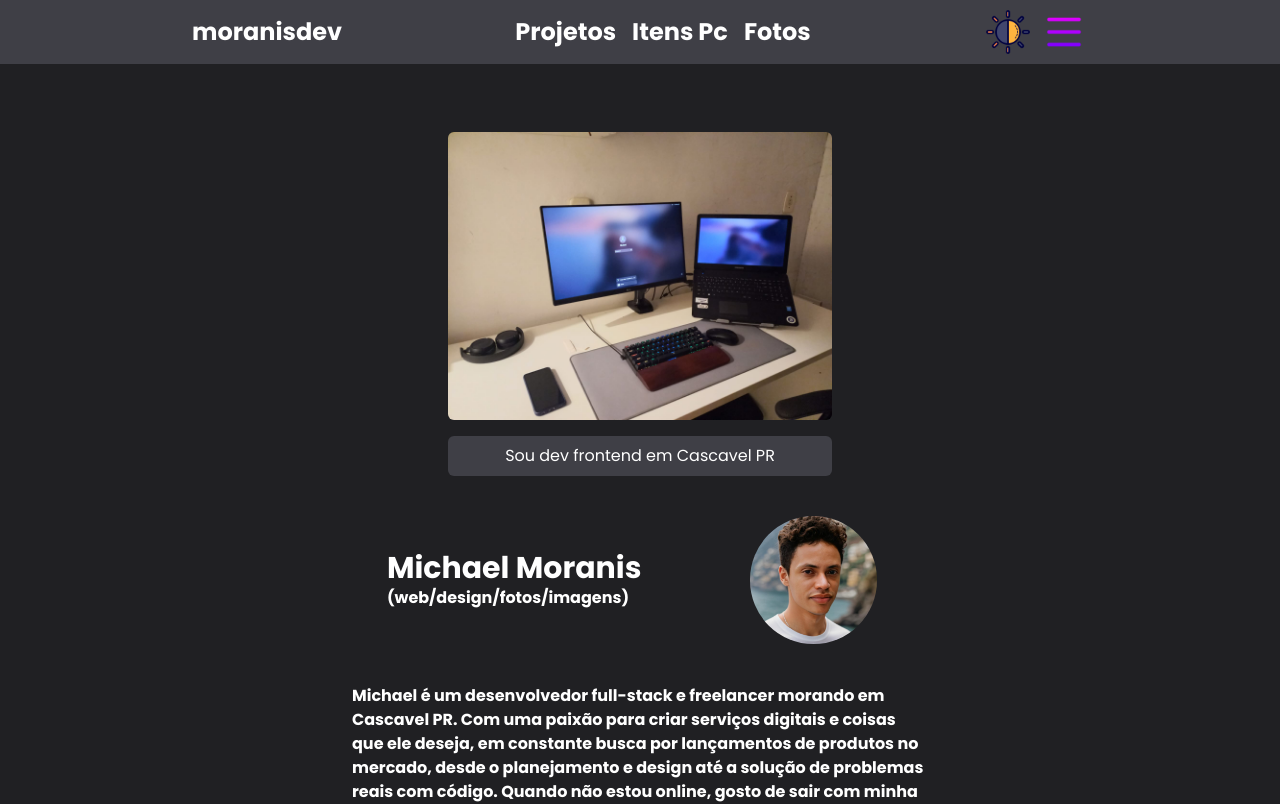
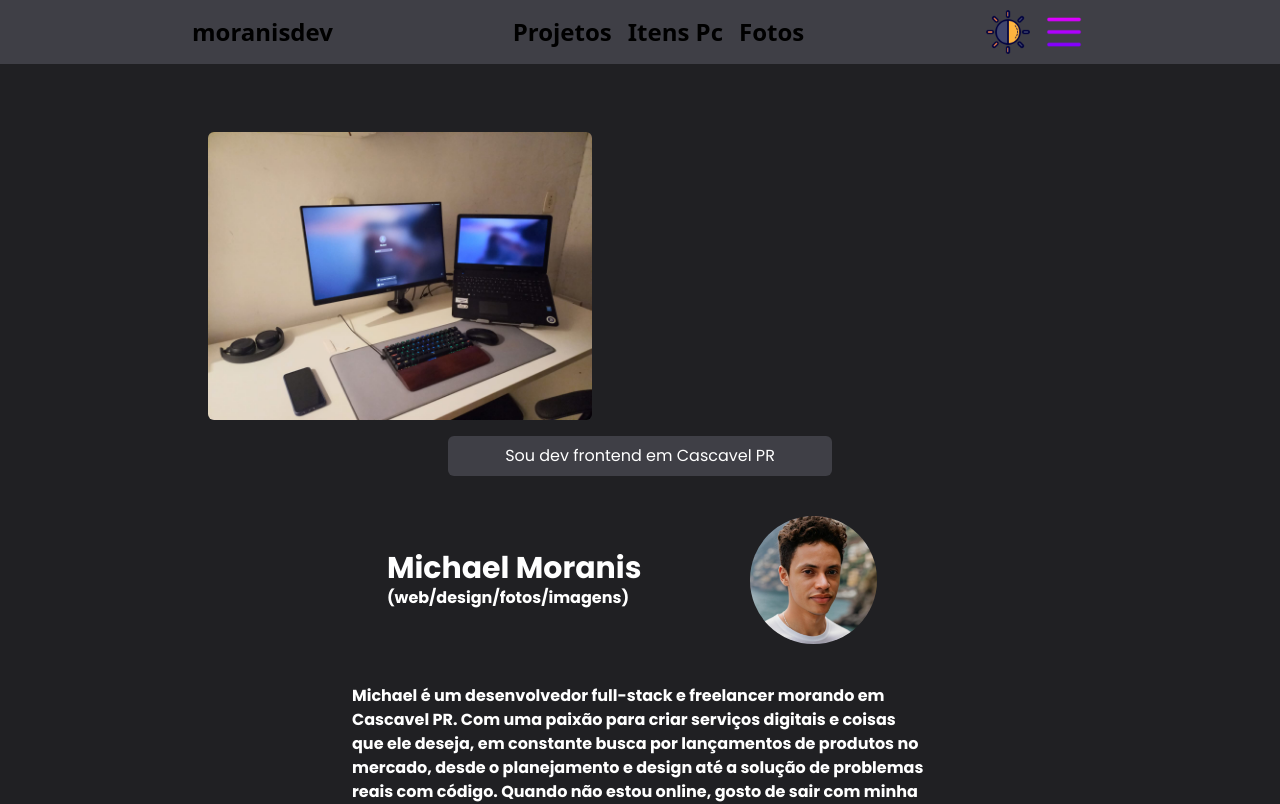
Before and after one commit to MichaelMoranis/portifolio, a React (Vite) app: page / in a window 1280 px wide. Shown: the top 804 px of the page. Built offline with nearby package versions, Linux system fonts and the light colour scheme.

Commit message:
refatorando logica do componente header icones close e burguer

```diff
--- a/package.json
+++ b/package.json
@@ -1,12 +1,11 @@
 {
   "name": "portifolio",
-  "private": true,
   "version": "0.0.0",
   "type": "module",
   "scripts": {
     "dev": "vite",
     "build": "tsc -b && vite build",
-    "lint": "eslint . --ext ts,tsx --report-unused-disable-directives --max-warnings 0",
+    "lint": "eslint . --ext tsss,tsx --report-unused-disable-directives --max-warnings 0",
     "preview": "vite preview",
     "cy:open": "cypress open"
   },
--- a/src/components/Banner/index.tsx
+++ b/src/components/Banner/index.tsx
@@ -4,7 +4,7 @@ import Bar from "../Bar";
 function Banner() {
   return (
     <div className="flex flex-col items-center content-center justify-between mt-10 md:mt-10 md:w-full lg:w-full">
-      <div className="w-fullj pb-4">
+      <div className="w-full pb-4">
         <img
           className="rounded-md w-96"
           src={imgBanner}
--- /dev/null
+++ b/src/components/Header/index.tsx
@@ -0,0 +1,65 @@
+import sunIcon from "../../assets/sun.png";
+import { Link } from "react-router-dom";
+import burguerMenu from "../../assets/hambuger.png"
+import closeMenu from "../../assets/close.png";
+import { Dispatch, SetStateAction } from "react";
+
+type HeaderProps = {
+    onMenuClick: () => void;
+    sidebarOpen: boolean;
+    darkMode: boolean
+    setDarkMode: Dispatch<SetStateAction<boolean>>
+};
+
+
+export default function Header({ sidebarOpen, onMenuClick, darkMode, setDarkMode }: HeaderProps) {
+
+    function toggleDisplayMode() {
+        const newMode = !darkMode ? "dark" : "light";
+        setDarkMode(!darkMode);
+        localStorage.setItem("displayMode", newMode);
+    }
+
+    return (
+        <header
+            className={`flex items-center justify-center w-full fixed top-0 left-0 z-20 p-2 ${darkMode ? "bg-zinc-400" : "bg-zinc-700"
+                } backdrop-blur-2xl`}
+        >
+            <div className="flex items-center w-full max-w-4xl justify-between">
+                <h1 className="font-bold text-2xl hover:underline">
+                    <Link to="/">moranisdev</Link>
+                </h1>
+                <ul className="gap-4 font-bold text-2xl items-center hidden sm:flex">
+                    <li className="hover:underline">
+                        <Link to="/works">Projetos</Link>
+                    </li>
+                    <li className="hover:underline">
+                        <Link to="/setup">Itens Pc</Link>
+                    </li>
+                    <li className="hover:underline">
+                        <Link to="/images">Fotos</Link>
+                    </li>
+                </ul>
+                <nav className="flex justify-center gap-2 items-center relative z-30">
+                    <button
+                        onClick={toggleDisplayMode}
+                        className="relative z-30"
+                        id="mode"
+                    >
+                        <img
+                            src={sunIcon}
+                            className="h-8 w-8 sm:h-10 sm:w-10 md:w-12 md:h-12 rounded-full"
+                        />
+                    </button>
+                    <img
+                        src={sidebarOpen ? closeMenu : burguerMenu}
+                        onClick={onMenuClick}
+                        className="h-8 w-8 md:w-12 md:h-12 rounded-full"
+                        alt="Menu"
+                        id="burguer"
+                    />
+                </nav>
+            </div>
+        </header>
+    )
+}
--- a/src/components/LayoutRouter/Layout.tsx
+++ b/src/components/LayoutRouter/Layout.tsx
@@ -1,12 +1,17 @@
-import { Link, Outlet } from "react-router-dom";
+import { Outlet } from "react-router-dom";
 import Footer from "../Footer";
-import sunIcon from "../../assets/sun.png";
 import { useEffect, useState } from "react";
 import { motion } from "framer-motion";
+import Header from "../Header";
 import NavigationBar from "../NavigationBar";
 
 function Layout() {
   const [darkMode, setDarkMode] = useState(false);
+  const [sidebarOpen, setSidebarOpen] = useState(false)
+
+  const toggleSideBar = () => {
+    setSidebarOpen(!sidebarOpen)
+  }
 
   useEffect(() => {
     const savedMode = localStorage.getItem("displayMode");
@@ -18,54 +23,16 @@ function Layout() {
     }
   }, []);
 
-  function toggleDisplayMode() {
-    const newMode = !darkMode ? "dark" : "light";
-    setDarkMode(!darkMode);
-    localStorage.setItem("displayMode", newMode);
-  }
-
   return (
     <div className={darkMode ? "dark" : ""}>
+      <Header sidebarOpen={sidebarOpen} onMenuClick={toggleSideBar} darkMode={darkMode} setDarkMode={setDarkMode} />
+      {sidebarOpen && <NavigationBar />}
       <div
         className={`flex flex-col items-center justify-center min-h-screen w-full p-4 mb-4 ${
           darkMode ? "dark:bg-zinc-100 text-black" : "text-white"
         } font-regular`}
       >
-        <header
-          className={`flex items-center justify-center w-full fixed top-0 left-0 z-20 p-2 ${
-            darkMode ? "bg-zinc-400" : "bg-zinc-700"
-          } backdrop-blur-2xl`}
-        >
-          <div className="flex items-center w-full max-w-4xl justify-between">
-            <h1 className="font-bold text-2xl hover:underline">
-              <Link to="/">moranisdev</Link>
-            </h1>
-            <ul className="gap-4 font-bold text-2xl items-center hidden sm:flex">
-              <li className="hover:underline">
-                <Link to="/works">Projetos</Link>
-              </li>
-              <li className="hover:underline">
-                <Link to="/setup">Itens Pc</Link>
-              </li>
-              <li className="hover:underline">
-                <Link to="/images">Fotos</Link>
-              </li>
-            </ul>
-            <nav className="flex justify-center gap-2 items-center relative z-30">
-              <button
-                onClick={toggleDisplayMode}
-                className="relative z-30"
-                id="mode"
-              >
-                <img
-                  src={sunIcon}
-                  className="h-8 w-8 sm:h-10 sm:w-10 md:w-12 md:h-12 rounded-full"
-                />
-              </button>
-              <NavigationBar />
-            </nav>
-          </div>
-        </header>
+
         <main className="flex flex-col items-center justify-center flex-grow w-full max-w-4xl mt-16 sm:mt-10">
           <motion.div
             className="w-full m-auto"
--- a/src/components/NavigationBar/index.tsx
+++ b/src/components/NavigationBar/index.tsx
@@ -1,51 +1,16 @@
-import { useEffect, useRef, useState } from "react";
 import { Link } from "react-router-dom";
-import burguerMenu from "../../assets/hambuger.png";
-import closeMenu from "../../assets/close.png";
 import projects from "../../assets/project.png";
 import images from "../../assets/images.jpeg";
 import pc from "../../assets/computer.png";
 
-// Hook personalizado
-function useOnClickOutside(
-  ref: React.RefObject<HTMLUListElement>,
-  handler: (event: Event) => void
-) {
-  useEffect(() => {
-    const listener = (event: MouseEvent | TouchEvent) => {
-      if (!ref.current || ref.current.contains(event.target as Node)) {
-        return;
-      }
-      handler(event);
-    };
 
-    document.addEventListener("mousedown", listener);
-    document.addEventListener("touchstart", listener);
-
-    return () => {
-      document.removeEventListener("mousedown", listener);
-      document.removeEventListener("touchstart", listener);
-    };
-  }, [ref, handler]);
-}
 
 function NavigationBar() {
-  const [isOpen, setIsOpen] = useState(false);
-  const ref = useRef<HTMLUListElement>(null);
-
-  useOnClickOutside(ref, () => setIsOpen(false));
-
-  const toggleNavigation = () => {
-    setIsOpen(!isOpen);
-  };
 
   return (
     <nav className="relative flex z-50">
-      {isOpen ? (
-        <>
           <ul
             id="list"
-            ref={ref}
             className="absolute right-0 top-10 w-60 md:left-auto md:right-0 md:w-80 text-white text-xl bg-purple-900 font-bold flex flex-col justify-end rounded-xl z-40 p-4 border-2 gap-4"
           >
             <li className="hover:underline border-2 hover:text-zinc-300 rounded-full p-1">
@@ -84,24 +49,6 @@ function NavigationBar() {
               </Link>
             </li>
           </ul>
-          <button onClick={toggleNavigation} className="z-50">
-            <img
-              src={closeMenu}
-              className="h-8 w-8 md:w-12 md:h-12 rounded-full"
-              alt="Menu"
-            />
-          </button>
-        </>
-      ) : (
-        <button  onClick={toggleNavigation} className="z-50">
-        <img
-          src={burguerMenu}
-          className="h-8 w-8 md:w-12 md:h-12 rounded-full"
-          alt="Menu"
-          id="burguer"
-        />
-      </button>
-      )}
     </nav>
   );
 }
```
